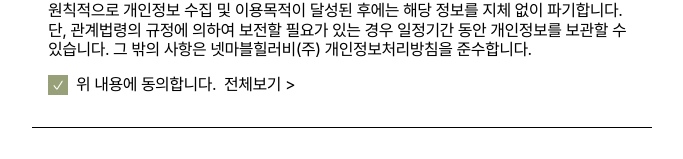
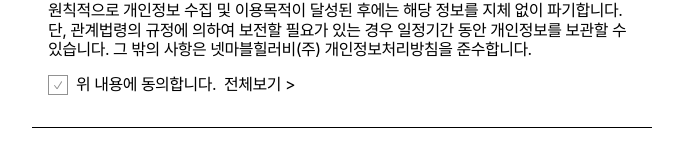
Before and after one commit to msun97/project-vancleef, a React (Vite) app: page /productinquiry in a window 1280 px wide. Shown: the part 915-1074 px from the top of the page, without its empty margins (298-981 px from the left). Built offline with nearby package versions, Linux system fonts and the light colour scheme; a web font is replaced by a local one.

Commit message:
자잘한 수정.

```diff
--- a/src/pages/productdetail/index.jsx
+++ b/src/pages/productdetail/index.jsx
@@ -14,7 +14,7 @@ import MotiveGuide from '../../components/size/MotiveGuide';
 import SizeGuide from '../../components/size/SizeGuide';
 // import DelieveryModal from '../../components/productdetailc/DelieveryModal';
 // import CareModal from '../../components/productdetailc/CareModal';
-import InquiryModal from '../../components/productdetailc/InquiryModal';
+// import InquiryModal from '../../components/productdetailc/InquiryModal';
 
 // import required modules
 
@@ -352,7 +352,7 @@ function ProductDetailPage() {
             <ProductNotice />
             <ReviewList />
             <ProductInquiryList />
-            <InquiryModal />
+            {/* <InquiryModal /> */}
             {/* <CareModal /> */}
             {/* <DelieveryModal /> */}
         </div>
--- a/src/pages/productinquiry/index.jsx
+++ b/src/pages/productinquiry/index.jsx
@@ -18,13 +18,9 @@ const ProductInquiry = () => {
         date: '',
         inquiryType: '상품',
     });
-    const [isAgreed, setIsAgreed] = useState(false);
+    const [isChecked, setIsChecked] = useState(false);
 
-    const handleCheckChange = (checkState) => {
-        setIsAgreed(checkState);
-    };
-
-    const buttonStyle = isAgreed
+    const buttonStyle = isChecked
         ? 'w-50 h-[55px] border border-primary text-primary hover:bg-primary hover:text-white cursor-pointer'
         : 'w-50 h-[55px] border border-gray-400 text-gray-400 cursor-not-allowed';
 
@@ -233,7 +229,7 @@ const ProductInquiry = () => {
                         밖의 사항은 넷마블힐러비(주) 개인정보처리방침을 준수합니다.
                     </p>
                     <div className='flex items-center gap-2 mt-4'>
-                        <CheckBox id='agreement' checked={handleCheckChange} className='w-5 h-5' />
+                        <CheckBox id='agreement' checked={isChecked} onChange={setIsChecked} className='w-5 h-5' />
                         <p>위 내용에 동의합니다.</p>
                         <Link>전체보기 {'>'}</Link>
                     </div>
@@ -245,9 +241,9 @@ const ProductInquiry = () => {
                     <Button
                         className={buttonStyle}
                         type='submit'
-                        disabled={!isAgreed}
+                        disabled={!isChecked}
                         onClick={(e) => {
-                            if (!isAgreed) {
+                            if (!isChecked) {
                                 e.preventDefault();
                             }
                         }}
```
